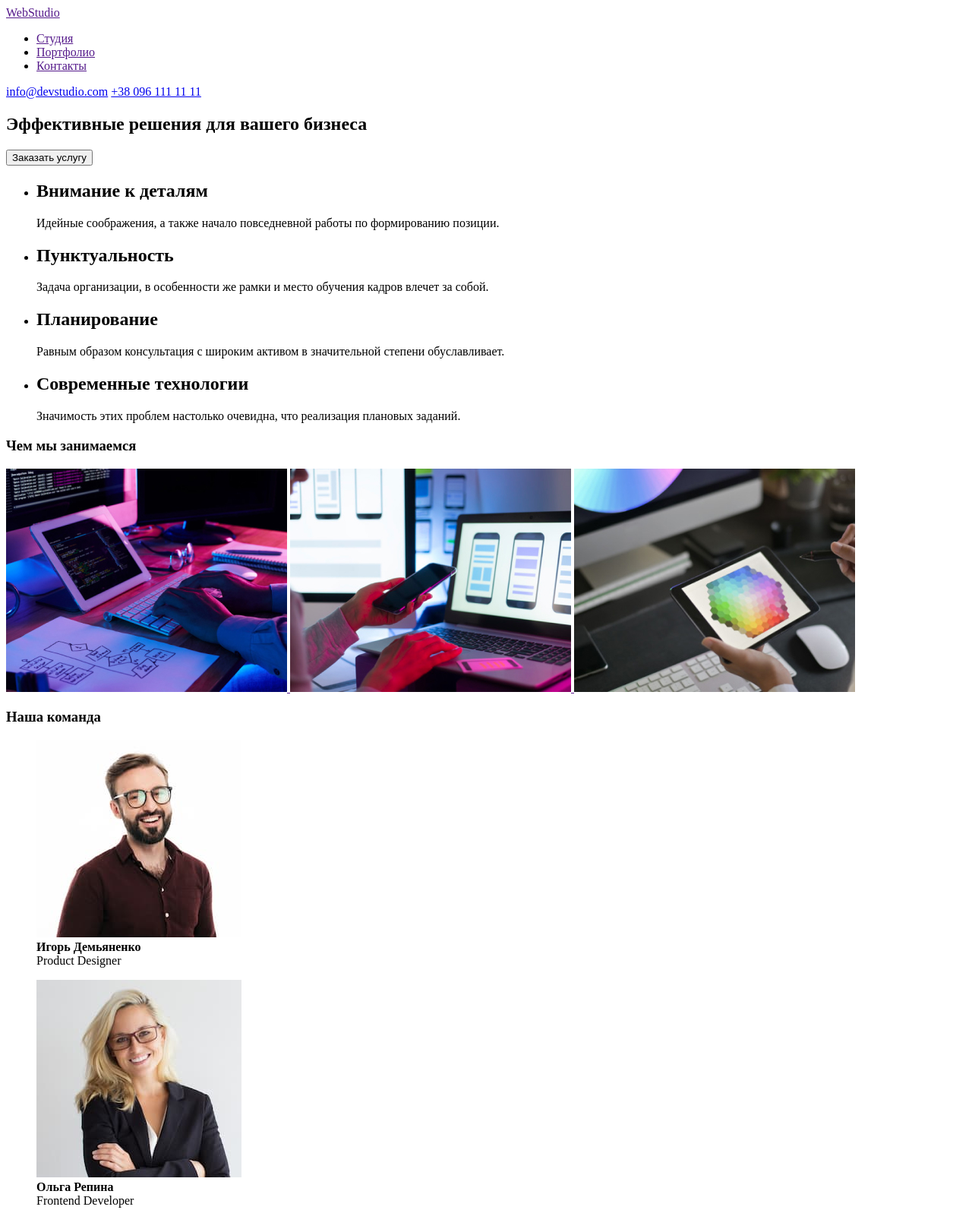
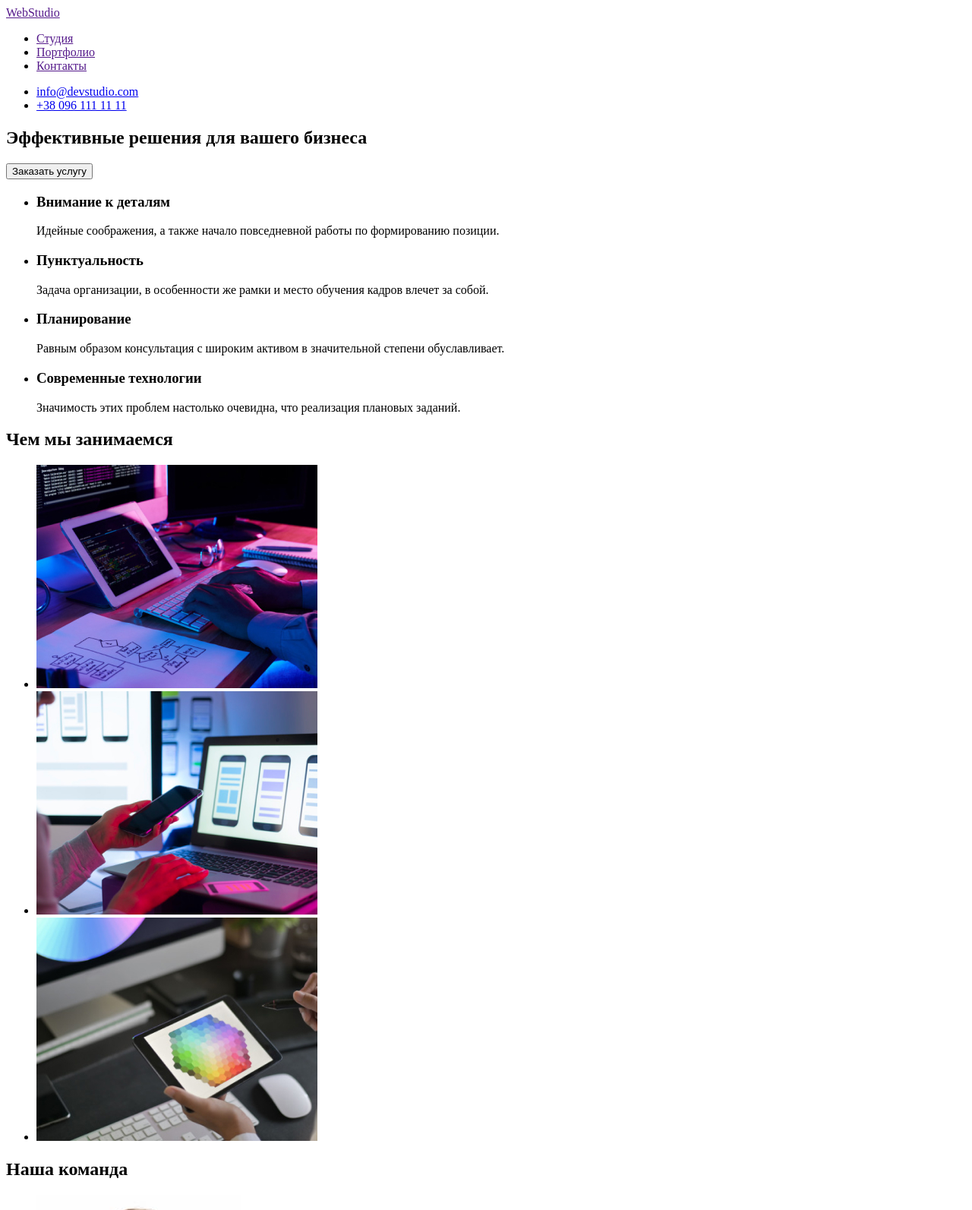
Before and after one commit to UkrainianOffer/github-webstudio, a plain HTML site: page index.html in a window 1280 px wide. Shown: the top 1593 px of the page at 76% size. Drawn offline with Linux system fonts and the light colour scheme.

Commit message:
100%
все сделано-переделано

```diff
--- a/index.html
+++ b/index.html
@@ -11,46 +11,45 @@
     <!-- Шапка -->
 <header>
    <nav>
-        <span>
+
         <a href="">WebStudio</a>
-        </span>
+
         <ul>
             <li><a href="">Студия</a></li>
             <li><a href="">Портфолио</a></li>
             <li><a href="">Контакты</a></li>
         </ul>
    </nav>
-    <span>
-        <a href="mailto:info@devstudio.com">info@devstudio.com</a>
-        <a href="tel:+380961111111">+38 096 111 11 11</a>
-    </span>
+    <ul>
+      <li><a href="mailto:info@devstudio.com">info@devstudio.com</a></li>
+    <li><a href="tel:+380961111111">+38 096 111 11 11</a></li>
+    </ul>
 </header>
 
 <main>
     <!-- Кнопка -->
-    <div>
         <section>
             <h1>Эффективные решения для вашего бизнеса</h1>
-            <button>Заказать услугу</button>
+            <button type="button">Заказать услугу</button>
         </section>
-    </div>
+
     <!-- Информация -->
     <section>
         <ul>
             <li>
-                <h2>Внимание к деталям</h2>
+                <h3>Внимание к деталям</h3>
                 <p>Идейные соображения, а также начало повседневной работы по формированию позиции.</p>
             </li>
             <li>
-                <h2>Пунктуальность</h2>
+                <h3>Пунктуальность</h3>
                 <p>Задача организации, в особенности же рамки и место обучения кадров влечет за собой.</p>
             </li>
             <li>
-                <h2>Планирование</h2>
+                <h3>Планирование</h3>
                 <p>Равным образом консультация с широким активом в значительной степени обуславливает.</p>
             </li>
             <li>
-                <h2>Современные технологии</h2>
+                <h3>Современные технологии</h3>
                 <p>Значимость этих проблем настолько очевидна, что реализация плановых заданий.</p>
             </li>
         </ul>
@@ -58,33 +57,35 @@
 
     <!-- наша деятельность -->
     <section>
-            <h3>Чем мы занимаемся</h3>
-            <a href="">
-                <img src="./Images/work/img.jpg" alt="desktop">
-                <img src="./Images/work/img(1).jpg" alt="laptop-&-phone">
-                <img src="./Images/work/img(2).jpg" alt="tablet">
-            </a>
+            <h2>Чем мы занимаемся</h2>
+            <ul>
+                <li><img src="./Images/work/img.jpg" alt="desktop"></li>
+                <li><img src="./Images/work/img(1).jpg" alt="laptop-&-phone"></li>
+                <li><img src="./Images/work/img(2).jpg" alt="tablet"></li>
+            </ul>
     </section>
 
     <!-- Команда -->
     <section>
-            <h3>Наша команда</h3>
-            <figure>
+            <h2>Наша команда</h2>
+            <ul>
+                <li>
                 <img src="./images/our-team/img.jpg" alt="Product-Designer">
-                <figcaption><b>Игорь Демьяненко</b><br>Product Designer</figcaption>
-            </figure>
-            <figure>
+                <h3>Игорь Демьяненко</h3><p>Product Designer</p>
+                </li>
+                <li>
                 <img src="./images/our-team/img(1).jpg" alt="Frontend-Developer">
-                <figcaption><b>Ольга Репина</b><br>Frontend Developer</figcaption>
-            </figure>
-            <figure>
+                <h3>Ольга Репина</h3><p>Frontend Developer</p>
+                </li>
+                <li>
                 <img src="./images/our-team/img(2).jpg" alt="Marketing">
-                <figcaption><b>Николай Тарасов</b><br>Marketing</figcaption>
-            </figure>
-            <figure>
+                <h3>Николай Тарасов</h3><p>Marketing</p>
+                </li>
+                <li>
                 <img src="./images/our-team/img(3).jpg" alt="UI-Designer">
-                <figcaption><b>Михаил Ермаков</b><br>UI Designer</figcaption>
-            </figure>
+                <h3>Михаил Ермаков</h3><p>UI Designer</p>
+                </li>
+            </ul>
     </section>
 </main>
 
```
